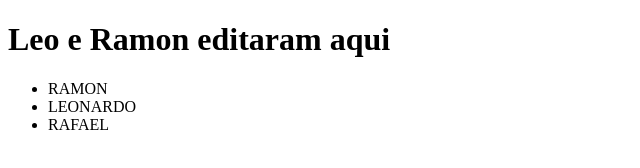
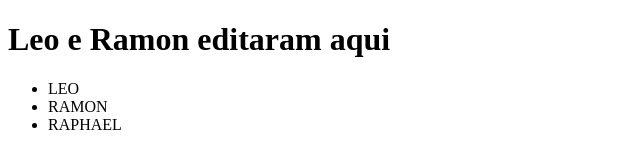
Before and after one commit to AI-B166ER/conflict, a plain HTML site: page index.html in a window 1280 px wide. Shown: the full height of the page, 0-640 px from the left. Drawn offline with Linux system fonts and the light colour scheme.

Commit message:
update index

```diff
--- a/index.html
+++ b/index.html
@@ -7,9 +7,9 @@
 	<h1>Leo e Ramon editaram aqui</h1>
 
 	<ul>
+		<li>LEO</li>
 		<li>RAMON</li>
-		<li>LEONARDO</li>
-		<li>RAFAEL</li>
+		<li>RAPHAEL</li>
 	</ul>
 </body>
 </html>
```
